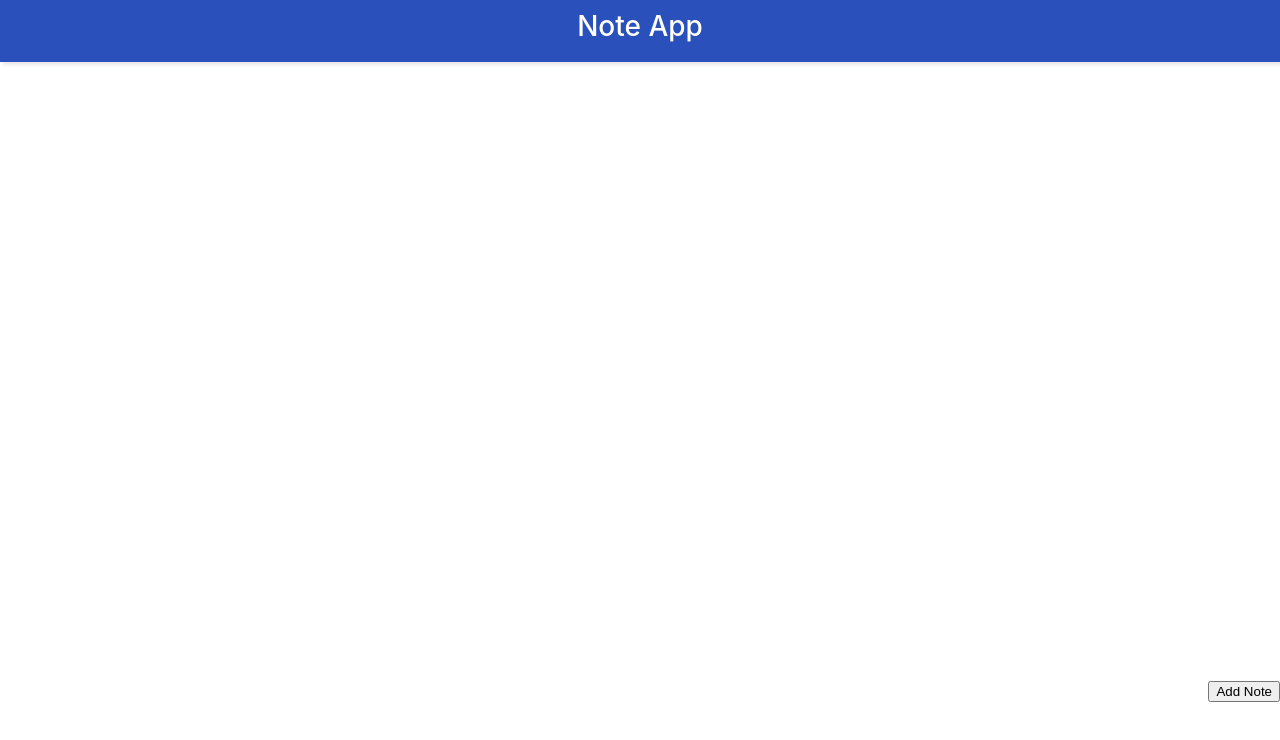
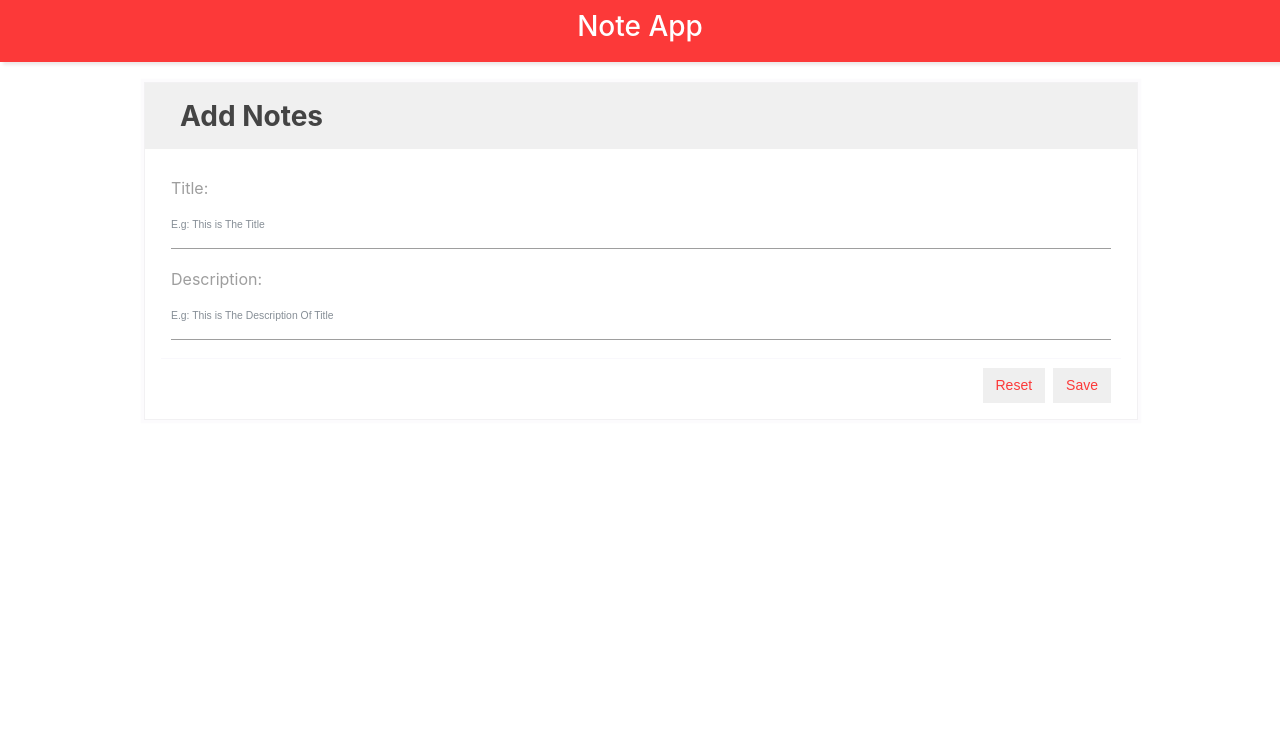
Before and after one commit to Tueloper/Nota-App, a plain HTML site: page index.html in a window 1280 px wide. Drawn offline with Linux system fonts and the light colour scheme.

Commit message:
Add Note UI implememted

```diff
--- a/css/main.css
+++ b/css/main.css
@@ -1,3 +1,38 @@
+:root {
+  --blue: rgb(41, 80, 187);
+  --indigo: #6610f2;
+  --purple: #593196;
+  --pink: #e83e8c;
+  --red: #fc3939;
+  --orange: #fd7e14;
+  --yellow: #efa31d;
+  --green: #13b955;
+  --teal: #20c997;
+  --text: #444;
+  --cyan: #009cdc;
+  --white: #fff;
+  --gray: #868e96;
+  --gray-dark: #343a40;
+  --primary: #593196;
+  --secondary: #a991d4;
+  --success: #13b955;
+  --info: #009cdc;
+  --warning: #efa31d;
+  --danger: #fc3939;
+  --light: #f9f8fc;
+  --dark: #17141f;
+  --breakpoint-xs: 0;
+  --breakpoint-sm: 576px;
+  --breakpoint-md: 768px;
+  --breakpoint-lg: 992px;
+  --breakpoint-xl: 1200px;
+  --font-family-sans-serif: -apple-system, BlinkMacSystemFont, 'Segoe UI',
+    Roboto, 'Helvetica Neue', Arial, sans-serif, 'Apple Color Emoji',
+    'Segoe UI Emoji', 'Segoe UI Symbol';
+  --font-family-monospace: SFMono-Regular, Menlo, Monaco, Consolas,
+    'Liberation Mono', 'Courier New', monospace;
+}
+
 html {
   font-family: sans-serif;
   line-height: 1.15;
@@ -15,7 +50,7 @@ body {
   font-size: 0.875rem;
   font-weight: 400;
   line-height: 1.5;
-  color: #444;
+  color: var(--text);
   text-align: left;
   background-color: #fff;
 }
@@ -56,177 +91,138 @@ h3,
 
 
 .navbar {
-  background: rgb(41, 80, 187);
+  background: var(--red);
   box-shadow: 3px 3px 3px rgb(238, 232, 232);
-  color: white;
+  color: var(--white);
   padding: 10px;
   text-align: center;
 }
 
 .semantics {
   display: flex;
-  /* padding: 20px; */
+  justify-content: center;
+  padding: 20px;
 }
 
-.none {
-  width: 20%
+.displayN {
+  width: 80%;
 }
 
-.notes {
-  width: 70%;
-}
-
-.addBtn {
-  width: 20%;
-  display: flex;
-  align-items: flex-end;
-  justify-content: flex-end;
-  height: 80vh;
-}
-.modal-open {
-  overflow: hidden;
-}
-.modal {
-  position: fixed;
-  top: 0;
-  right: 0;
-  bottom: 0;
-  left: 0;
-  z-index: 1050;
-  display: none;
-  overflow: hidden;
-  outline: 0;
-}
-.modal-open .modal {
-  overflow-x: hidden;
-  overflow-y: auto;
-}
-.modal-dialog {
+.add-content {
   position: relative;
-  width: auto;
-  margin: 0.5rem;
-  pointer-events: none;
-}
-.modal.fade .modal-dialog {
-  -webkit-transition: -webkit-transform 0.3s ease-out;
-  transition: -webkit-transform 0.3s ease-out;
-  transition: transform 0.3s ease-out;
-  transition: transform 0.3s ease-out, -webkit-transform 0.3s ease-out;
-  -webkit-transform: translate(0, -25%);
-  transform: translate(0, -25%);
-}
-.modal.show .modal-dialog {
-  -webkit-transform: translate(0, 0);
-  transform: translate(0, 0);
-}
-.modal-dialog-centered {
-  display: -webkit-box;
-  display: -ms-flexbox;
-  display: flex;
-  -webkit-box-align: center;
-  -ms-flex-align: center;
-  align-items: center;
-  min-height: calc(100% - (0.5rem * 2));
-}
-.modal-content {
-  position: relative;
-  display: -webkit-box;
-  display: -ms-flexbox;
   display: flex;
   -webkit-box-orient: vertical;
   -webkit-box-direction: normal;
-  -ms-flex-direction: column;
   flex-direction: column;
   width: 100%;
   pointer-events: auto;
   background-color: #fff;
   background-clip: padding-box;
-  border: 1px solid rgba(0, 0, 0, 0.2);
+  border: 1px solid rgba(199, 199, 199, 0.2);
   outline: 0;
+  box-shadow: 0 0 0 0.2rem rgba(249, 248, 252, 0.5);
 }
-.modal-backdrop {
-  position: fixed;
-  top: 0;
-  right: 0;
-  bottom: 0;
-  left: 0;
-  z-index: 1040;
-  background-color: #000;
+.add-header {
+  display: flex;
+  align-items: flex-start;
+  padding: 7px 30px;
+  background: #f0f0f0;
+  border-bottom: 1px solid #fffffe;
 }
-.modal-backdrop.fade {
-  opacity: 0;
+
+.add-title {
+  margin: 5px;
+  /* line-height: 1.5; */
+  font-size: 2em;
 }
-.modal-backdrop.show {
-  opacity: 0.5;
-}
-.modal-header {
-  display: -webkit-box;
-  display: -ms-flexbox;
-  display: flex;
-  -webkit-box-align: start;
-  -ms-flex-align: start;
-  align-items: flex-start;
-  -webkit-box-pack: justify;
-  -ms-flex-pack: justify;
-  justify-content: space-between;
-  padding: 1rem;
-  border-bottom: 1px solid #f9f8fc;
-}
-.modal-header .close {
-  padding: 1rem;
-  margin: -1rem -1rem -1rem auto;
-}
-.modal-title {
-  margin-bottom: 0;
-  line-height: 1.5;
-}
-.modal-body {
+.add-body {
   position: relative;
   -webkit-box-flex: 1;
   -ms-flex: 1 1 auto;
   flex: 1 1 auto;
   padding: 1rem;
 }
-.modal-footer {
+.add-footer {
   display: -webkit-box;
-  display: -ms-flexbox;
   display: flex;
   -webkit-box-align: center;
-  -ms-flex-align: center;
   align-items: center;
   -webkit-box-pack: end;
-  -ms-flex-pack: end;
   justify-content: flex-end;
-  padding: 1rem;
+  padding: 9px 10px 0px;
   border-top: 1px solid #f9f8fc;
+  margin-top: 10px;
 }
-.modal-footer > :not(:first-child) {
+.add-footer > :not(:first-child) {
   margin-left: 0.25rem;
 }
-.modal-footer > :not(:last-child) {
+.add-footer > :not(:last-child) {
   margin-right: 0.25rem;
 }
-.modal-scrollbar-measure {
-  position: absolute;
-  top: -9999px;
-  width: 50px;
-  height: 50px;
-  overflow: scroll;
+.btn {
+  display: inline-block;
+  font-weight: 400;
+  text-align: center;
+  white-space: nowrap;
+  vertical-align: middle;
+  border: 1px solid transparent;
+  padding: 0.375rem 0.75rem;
+  font-size: 0.875rem;
+  color: var(--red);
+  line-height: 1.5;
+  cursor: pointer;
+  border-radius: 0;
+  transition: color 0.15s ease-in-out, background-color 0.15s ease-in-out,
+    border-color 0.15s ease-in-out, box-shadow 0.15s ease-in-out,
+    -webkit-box-shadow 0.15s ease-in-out;
 }
-@media (min-width: 576px) {
-  .modal-dialog {
-    max-width: 500px;
-    margin: 1.75rem auto;
-  }
-  .modal-dialog-centered {
-    min-height: calc(100% - (1.75rem * 2));
-  }
-  .modal-sm {
-    max-width: 300px;
-  }
+
+.form-control::placeholder {
+  color: #868e96;
+  opacity: 1;
+  /* padding: 10px; */
+  font-size: 0.8em;
+  font-weight: 200;
 }
-@media (min-width: 992px) {
-  .modal-lg {
-    max-width: 800px;
-  }
+.form-group {
+  display: flex;
+  flex-direction: column;
+  margin: 10px;
 }
+
+label {
+  font-size: 1rem;
+  color: #9e9e9e;
+}
+
+input {
+  width: 75%;
+  background-color: transparent;
+  border: none;
+  border-bottom: 1px solid #9e9e9e;
+  border-radius: 0;
+  outline: none;
+  height: 3rem;
+  width: 100%;
+  font-size: 13px;
+  margin: 0 0 8px 0;
+  padding: 0;
+  -webkit-box-shadow: none;
+  box-shadow: none;
+  -webkit-box-sizing: content-box;
+  box-sizing: content-box;
+  -webkit-transition: border 0.3s, -webkit-box-shadow 0.3s;
+  transition: border 0.3s, -webkit-box-shadow 0.3s;
+  transition: box-shadow 0.3s, border 0.3s;
+  transition: box-shadow 0.3s, border 0.3s, -webkit-box-shadow 0.3s;
+}
+
+input::focus {
+  border-bottom: 1px solid #f44336;
+  -webkit-box-shadow: 0 1px 0 0 #f44336;
+  box-shadow: 0 1px 0 0 #f44336;
+}
+
+.spinner {
+  display: none;
+}
--- a/index.html
+++ b/index.html
@@ -13,13 +13,46 @@
   </div>
 
   <div class="semantics">
-    <div class="none"></div>
-    <div class="notes" id="notes">
+
+    <div class="displayN" id="displayN">
+        <div class="add-content" role="document">
+          <div class="add-header">
+            <h4 class="add-title">Add Notes</h4>
+          </div>
+
+          <div class="add-body">
+
+            <div class="form-group">
+              <label for="title">Title:</label>
+              <input type="text" class="form-control"  id="title" required="required" placeholder="E.g: This is The Title">
+            </div>
+
+            <div class="form-group">
+              <label for="title">Description:</label>
+              <input type="text" class="form-control"  id="noteBody" required="required" placeholder="E.g: This is The Description Of Title">
+            </div>
+
+            <div class="spinner">
+              <img src="img/spinner.gif">
+            </div>
+
+            <div class=" add-footer">
+              <button type="button" class="btn btn-danger" data-dismiss="add">Reset</button>
+              <button type="submit" class="btn btn-primary">Save</button>
+            </div>
+
+          </div>
+        </div>
+
 
     </div>
-    <div class="addBtn">
-      <button class="btn add">Add Note</button>
-    </div>
+    <!-- <div class="addBtn">
+      <a class="btn add" href="#myadd" data-toggle="add">
+        Add Note
+      </a>
+    </div> -->
   </div>
+
+
 </body>
 </html>
```
